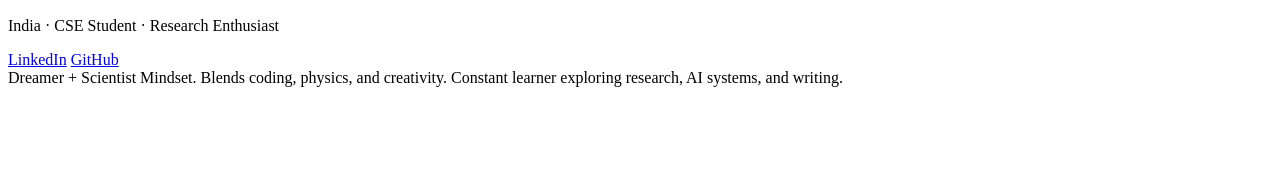
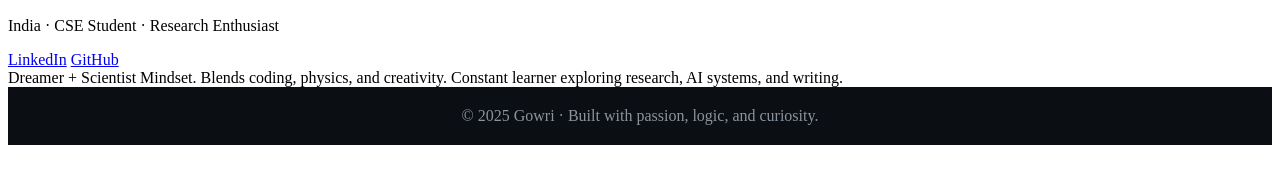
Before and after one commit to Gowri369271/mg-portfolio, a plain HTML site: page index.html in a window 1280 px wide. Shown: the part 519-702 px from the top of the page. Drawn offline with Linux system fonts and the light colour scheme.

Commit message:
Add footer with copyright information

```diff
--- a/index.html
+++ b/index.html
@@ -61,3 +61,9 @@
             </div>
         </div>
     </section>
+    <footer style="background:#0b0f14; padding:20px; text-align:center; color:#8b949e;">
+        © 2025 Gowri · Built with passion, logic, and curiosity.
+    </footer>
+
+</body>
+</html>
```
